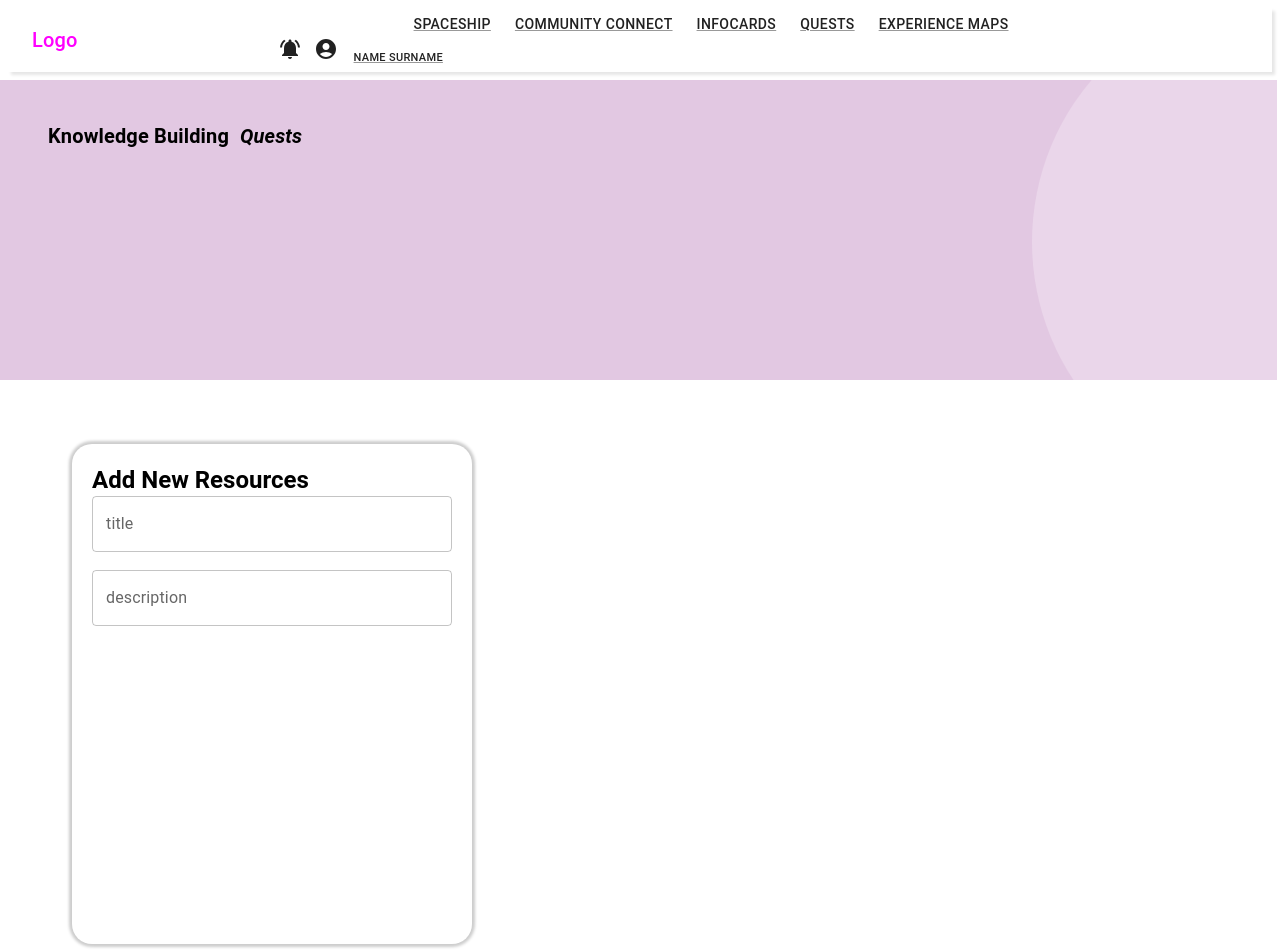
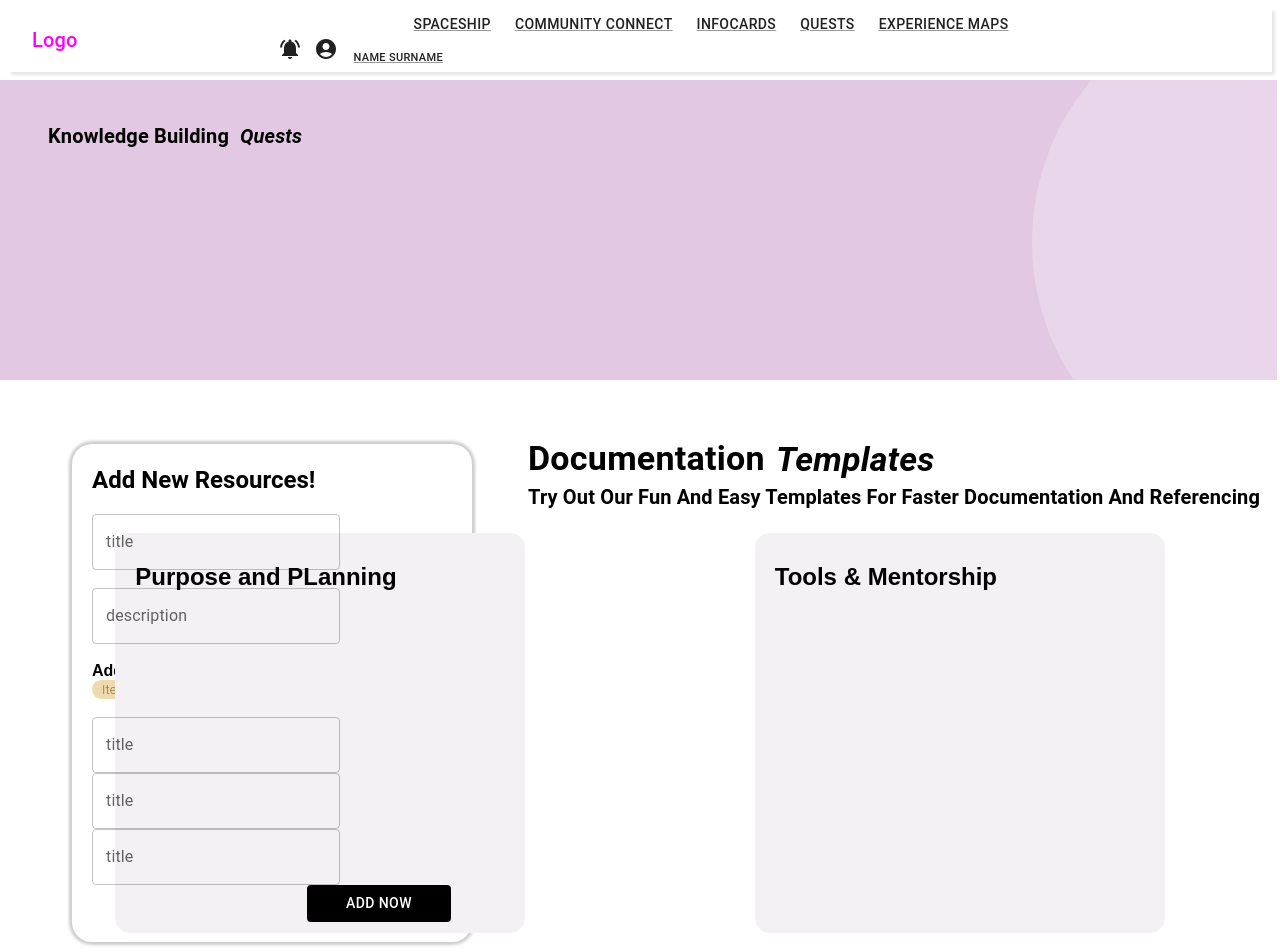
Before and after one commit to neilcarnac/caarya-web, a React (Create React App) app: page / in a window 1280 px wide. Shown: the top 952 px of the page. Built offline with nearby package versions, Linux system fonts and the light colour scheme.

Commit message:
added animations to home page

```diff
--- a/src/Components/CardItem/CardItem.jsx
+++ b/src/Components/CardItem/CardItem.jsx
@@ -2,10 +2,10 @@ import React from 'react'
 const CardItem = (props) => {
   return (
 <>
-<div style={{ height: '500px', width: '400px', background:"#ebdfeb", boxShadow: "1px solid black" , borderRadius:"15px", marginTop: "-500px" }} className='Card'>
+<div style={{ height: '400px', width: '400px', background:"rgb(243 241 243)", boxShadow: "4px 4px 4px 4px #0000004" , marginTop:"20px", paddingLeft:"10px" , borderRadius:"15px"}} className='Card'>
     {props.icon}
-    <h1 style={{padding: "5px"}} className='font-poppins text-2xl '>{props.title}</h1>
-    <h2 className='font-poppins text-2xl'>{props.secondtitle}</h2>
+    <h2 style={{padding:"10px"}} className='font-poppins text-2xl '>{props.title}</h2>
+    <h4 className='font-poppins'>{props.secondtitle}</h4>
     <p className='font-poppins'>{props.content}</p>
 </div>
 </>
--- a/src/Components/DocText/Doctext.jsx
+++ b/src/Components/DocText/Doctext.jsx
@@ -1,8 +1,59 @@
 import React from 'react'
+import { Box, Typography } from '@mui/material'
 
 const Doctext = () => {
     return (
         <>
+        <Box
+        >
+
+        <Typography
+            variant="h4"
+
+            sx={{
+              ml: 65,
+              mt: -63,
+              textTransform: 'capitalize',
+              FontFamily: "Poppins",
+            //   FontSize: 4r,
+              color: 'black',
+            }}
+            >
+              <span style={{fontWeight: "bold"}}>
+                Documentation
+              </span>
+            </Typography>
+            <Typography
+                variant="h4"
+
+                sx={{
+                    ml: 96,
+                    mt: -5.1,
+                    textTransform: 'capitalize',
+                    FontFamily: "Poppins",
+                    color: 'black',
+                }}
+            >
+                <span style={{ fontWeight: "bold" }}>
+                    <i>Templates</i>
+                </span>
+            </Typography>
+            <Typography
+                variant="h6"
+
+                sx={{
+                    ml: 65,
+                    mt: 0,
+                    textTransform: 'capitalize',
+                    FontFamily: "Poppins",
+                    color: 'black',
+                }}
+            >
+                <span style={{ fontWeight: "bold" }}>
+                    Try out our fun and easy templates for faster documentation and referencing
+                </span>
+            </Typography>
+            </Box>
 
         </>
     )
--- a/src/Components/FoldForm/FoldForm.jsx
+++ b/src/Components/FoldForm/FoldForm.jsx
@@ -1,20 +1,105 @@
 import React from 'react'
 import { AppBar, Toolbar, Typography, Link, Box, TextField } from '@mui/material';
+import Stack from '@mui/material/Stack';
+import CancelIcon from '@mui/icons-material/Cancel';
+import InvertingButton from '../InvertingButton/InvertingButton';
+import { motion, spring } from 'framer-motion'
+
+const AddNewResources = {
+  hidden: {
+    opacity: 0,
+    x: '-100px',
+  },
+  visible: {
+    opacity: 1,
+    x: 0,
+    transition: {
+      type: "spring",
+
+      delay: 0.5,
+      duration: 1.3,
+    }
+  }
+}
+const FullBoxAnimation={
+  hidden: {
+    opacity: 0,
+    x: '-100',
+  },
+  visible: {
+    opacity: 1,
+    x:0,
+    transition:{
+      ease: "spring",
+      duration: 3,
+      x: {duration: 2}
+    }
+  }
+}
+const Titleone = {
+  hidden: {
+    opacity: 0,
+    x: '200px',
+  },
+  visible: {
+    opacity: 1,
+    x: 0,
+    transition: {
+      type: "spring",
+      delay: 0.5,
+      duration: 1.7,
+    }
+  }
+}
+
+const Itemanimation = {
+  hidden:{
+    opacity:0,
+    x:'100px',
+  },
+  visible: {
+    opacity:1,
+    x:0,
+    transition: {
+      ease:"linear",
+      duration: 2,
+      x: { duration:1 }
+    }
+  }
+}
+const Itemanimationwords = {
+  hidden:{
+    opacity:0,
+    x:'100w',
+  },
+  visible: {
+    opacity:1,
+    x:0,
+    transition: {
+      ease:"linear",
+      duration: 1,
+      x: { duration:1 }
+    }
+  }
+}
 
 const FoldForm = () => {
   return (
     <>
       <Box
-    width="400px"
+        width="600px"
       >
+            <motion.div
+              variants={AddNewResources}
+              initial="hidden"
+              animate="visible">
         <Box
           backgroundColor="white"
-    height="500px"
           width="400px"
           ml={8}
           mt={8}
           borderRadius="20px"
-    boxShadow= '0px 0px 3px 3px rgba(0, 0, 0, 0.2)'
+          boxShadow='0px 0px 3px 3px rgba(0, 0, 0, 0.2)'
         >
           <form
             style={{
@@ -23,18 +108,154 @@ const FoldForm = () => {
               justifyContent: 'center',
               padding: '20px',
             }}>
+
+            <motion.div
+              variants={AddNewResources}
+              initial="hidden"
+              animate="visible">
+
               <Typography
                 variant='h5'
+
               >
-         <span style={{paddingBottom:"10px", fontWeight: "bold"}}>
-         Add New Resources
+                <span style={{ paddingBottom: "20px", fontWeight: "bold" }}>
+                  Add New Resources!
                 </span>
               </Typography>
+              <br />
+            </motion.div>
+
+            <motion.div
+              variants={Titleone}
+              initial="hidden"
+              animate="visible">
               <TextField
-
                 id="title"
                 label="title"
                 placeholder="Input Text"
+                backgroundColor="#caca6d"
+              >
+          </TextField>
+            </motion.div>
+          <br />
+          <motion.div
+              variants={Titleone}
+              initial="hidden"
+              animate="visible">
+          <TextField
+            id="description"
+            label="description"
+            placeholder="Input Text"
+
+          >
+          </TextField>
+          </motion.div>
+          <br />
+          <motion.div
+              variants={Itemanimationwords}
+              initial="hidden"
+              animate="visible">
+          <Typography
+            variant='h7'
+          >
+            <span style={{ paddingBottom: "20px", fontWeight: "bold" }}>
+              Add Tags/Keywords
+            </span>
+          </Typography>
+          </motion.div>
+
+          <motion.div
+              variants={Itemanimation}
+              initial="hidden"
+              animate="visible">
+          <Stack direction={['column', 'row']} spacing="4" >
+            <Box
+
+              backgroundColor="#eedaac"
+              borderRadius="25px">
+              <Typography
+                textAlign="center"
+                paddingLeft={"10px"}
+                color="#906e31"
+                fontSize=".8rem"
+                fontWeight="light"
+              >
+                <span style={{}}>
+                  Item1
+                </span>
+                <CancelIcon style={{ height: "10px", weight: "10px" }} />
+              </Typography>
+
+            </Box>
+            <Box
+
+              backgroundColor="#eedaac"
+              borderRadius="25px">
+              <Typography
+                paddingLeft={"10px"}
+                textAlign="center"
+                color="#906e31"
+                fontSize=".8rem"
+                fontWeight="light"
+              >
+                <span style={{}}>
+                  Item2
+                </span>
+                <CancelIcon style={{ height: "10px", weight: "10px" }} />
+
+              </Typography>
+
+            </Box>
+            <Box
+
+              backgroundColor="#eedaac"
+              borderRadius="25px">
+              <Typography
+                paddingLeft={"10px"}
+                textAlign="center"
+                color="#906e31"
+                fontSize=".8rem"
+                fontWeight="light"
+              >
+                <span style={{}}>
+                  Item5
+                </span>
+                <CancelIcon style={{ height: "10px", weight: "10px" }} />
+
+              </Typography>
+
+            </Box>
+            <Box
+
+              backgroundColor="#eedaac"
+              borderRadius="25px">
+              <Typography
+                paddingLeft={"10px"}
+                textAlign="center"
+                color="#906e31"
+                fontSize=".8rem"
+                fontWeight="light"
+              >
+                <span style={{}}>
+                  New Tag
+                </span>
+                <CancelIcon style={{ height: "10px", weight: "10px" }} />
+
+              </Typography>
+
+            </Box>
+          </Stack>
+          </motion.div>
+
+          <br />
+          <motion.div
+              variants={Titleone}
+              initial="hidden"
+              animate="visible">
+          <TextField
+            id="title"
+            label="title"
+            placeholder="add link here"
             backgroundColor="#caca6d"
           >
           </TextField>
@@ -42,14 +263,27 @@ const FoldForm = () => {
           <TextField
 
             id="description"
-        label="description"
-        placeholder="Input Text"
+            label="title"
+            placeholder="add link here"
+
+          >
+          </TextField>
+          <br />
+          <TextField
+
+            id="description"
+            label="title"
+            placeholder="add link here"
 
           >
           </TextField>
 
+          <br />
+          <InvertingButton />
+          </motion.div>
         </form>
       </Box>
+      </motion.div>
     </Box>
     </>
   )
--- /dev/null
+++ b/src/Components/InvertingButton/InvertingButton.jsx
@@ -0,0 +1,28 @@
+import { makeStyles } from '@material-ui/core/styles';
+import { Button } from '@material-ui/core';
+
+const useStyles = makeStyles({
+  root: {
+    backgroundColor: 'black',
+    color: 'white',
+    '&:hover': {
+      backgroundColor: 'white',
+      color: 'black',
+      cursor: 'pointer'
+    },
+  },
+});
+
+function InvertingButton() {
+  const classes = useStyles();
+
+  return (
+    <Button
+    style={{width: "40%", marginLeft:"215px" }}
+    className={classes.root}>
+      Add Now
+    </Button>
+  );
+}
+
+export default InvertingButton;
--- a/src/Components/Resources/Resources.jsx
+++ b/src/Components/Resources/Resources.jsx
@@ -1,39 +1,33 @@
-import { Grid } from '@material-ui/core';
 import CardItem from '../CardItem/CardItem';
+import Stack from '@mui/material/Stack';
+import { Divider } from '@mui/material';
 
 function Resources() {
   return (
-    <Grid container spacing={2}>
-      <Grid
-        style={{ marginLeft: "600px" }}
-        item xs={6}>
-        <CardItem
-          title="prove to me"
-        />
-      </Grid>
-      <Grid
-        style={{ marginLeft: "1000px" }}
+    <>
+      <Stack direction={['column', 'row']} spacing="2">
+        <Stack marginLeft="500px" flex="1" bg="gray.100" height="100%" justifyContent="center" alignItems="center">
+          <CardItem
+            title="Purpose and PLanning" />
+        </Stack>
+        <Stack paddingLeft="15px" flex="1" bg="gray.200" height="100%" justifyContent="center" alignItems="center">
+          <CardItem
+            title="Tools & Mentorship" />
+        </Stack>
+      </Stack>
+      <Stack direction={['column', 'row']} spacing="2">
+        <Stack paddingTop="20px" marginLeft="500px" flex="1" bg="gray.100" height="100%" justifyContent="center" alignItems="center">
+          <CardItem
+            title="Purpose and PLanning" />
+        </Stack>
+        <Stack paddingTop="20px" paddingLeft="10px" flex="1" bg="gray.200" height="100%" justifyContent="center" alignItems="center">
+          <CardItem
+            />
+        </Stack>
+      </Stack>
 
-        item xs={6}>
-        <CardItem
-          title="prove to me"
-        />
-      </Grid>
-      <Grid
-        style={{ marginLeft: "600px", marginTop:"500px"}}
-        item xs={6}>
-        <CardItem
-          title="prove to me"
-        />
-      </Grid>
-      <Grid
-        style={{ marginLeft: "1000px" }}
-        item xs={6}>
-        <CardItem
-          title="prove to me"
-        />
-      </Grid>
-    </Grid>
+
+    </>
   );
 }
 
--- a/src/pages/Home/Home.jsx
+++ b/src/pages/Home/Home.jsx
@@ -9,15 +9,15 @@ import CardItem from '../../Components/CardItem/CardItem'
 import AccessTimeFilledIcon from '@mui/icons-material/AccessTimeFilled';
 import { PropTypes } from '@mui/material'
 import Resources from '../../Components/Resources/Resources'
-
+import Doctext from '../../Components/DocText/Doctext'
 const Home = () => {
   return (
   <>
     <Navbar />
     <Rectangle />
     <FoldForm />
-
-    {/* <Resources /> */}
+    <Doctext />
+    <Resources />
     {/* <Motionprac />     */}
   </>
   )
```
Also changed, not shown: src/Components/Crossable/Crossable.jsx (added, +45 -0 lines), src/Components/Crossable/Crossable.css (added), src/Components/InvertingButton/InvertingButton.css (added). Lines whose indentation alone changed are shown as unchanged.
